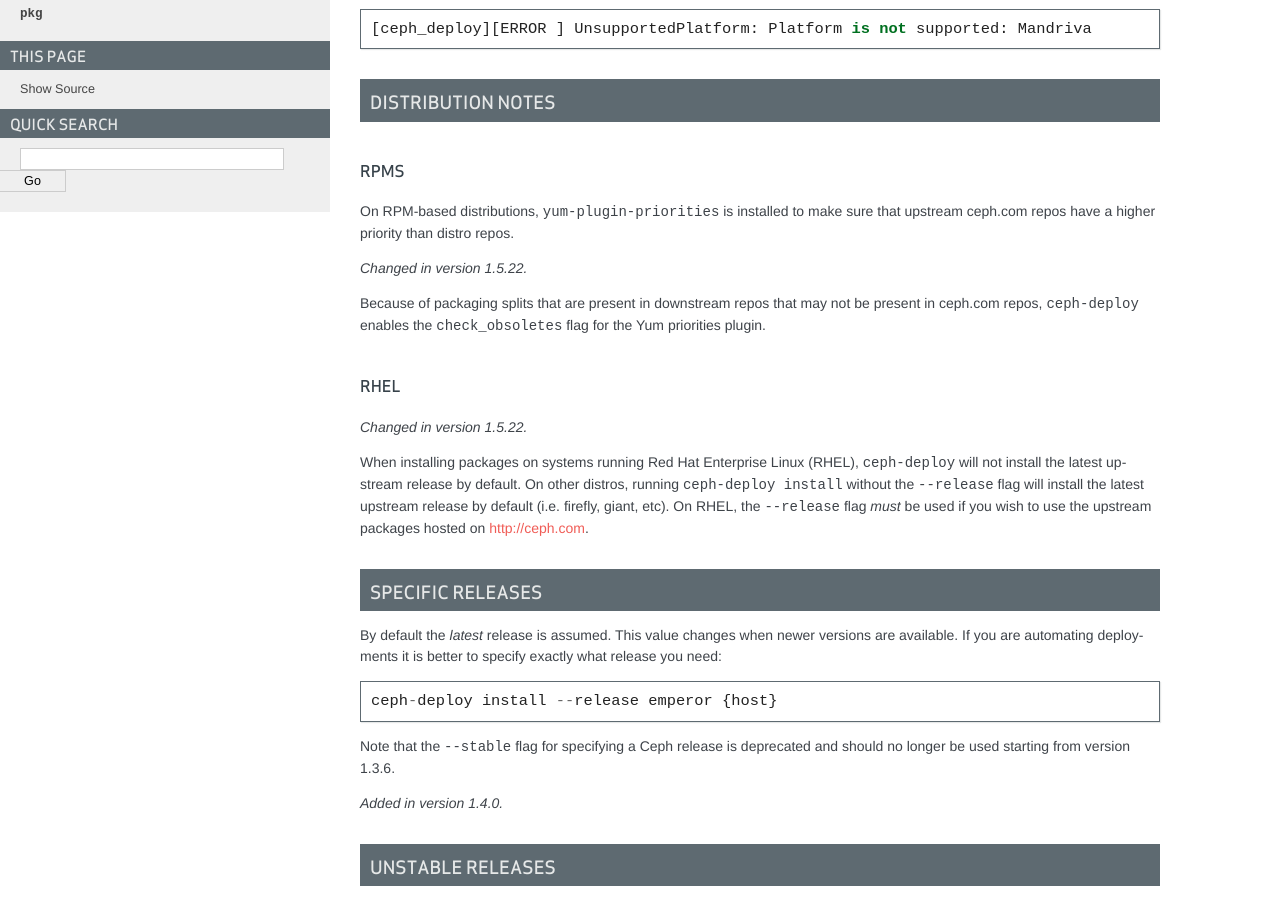
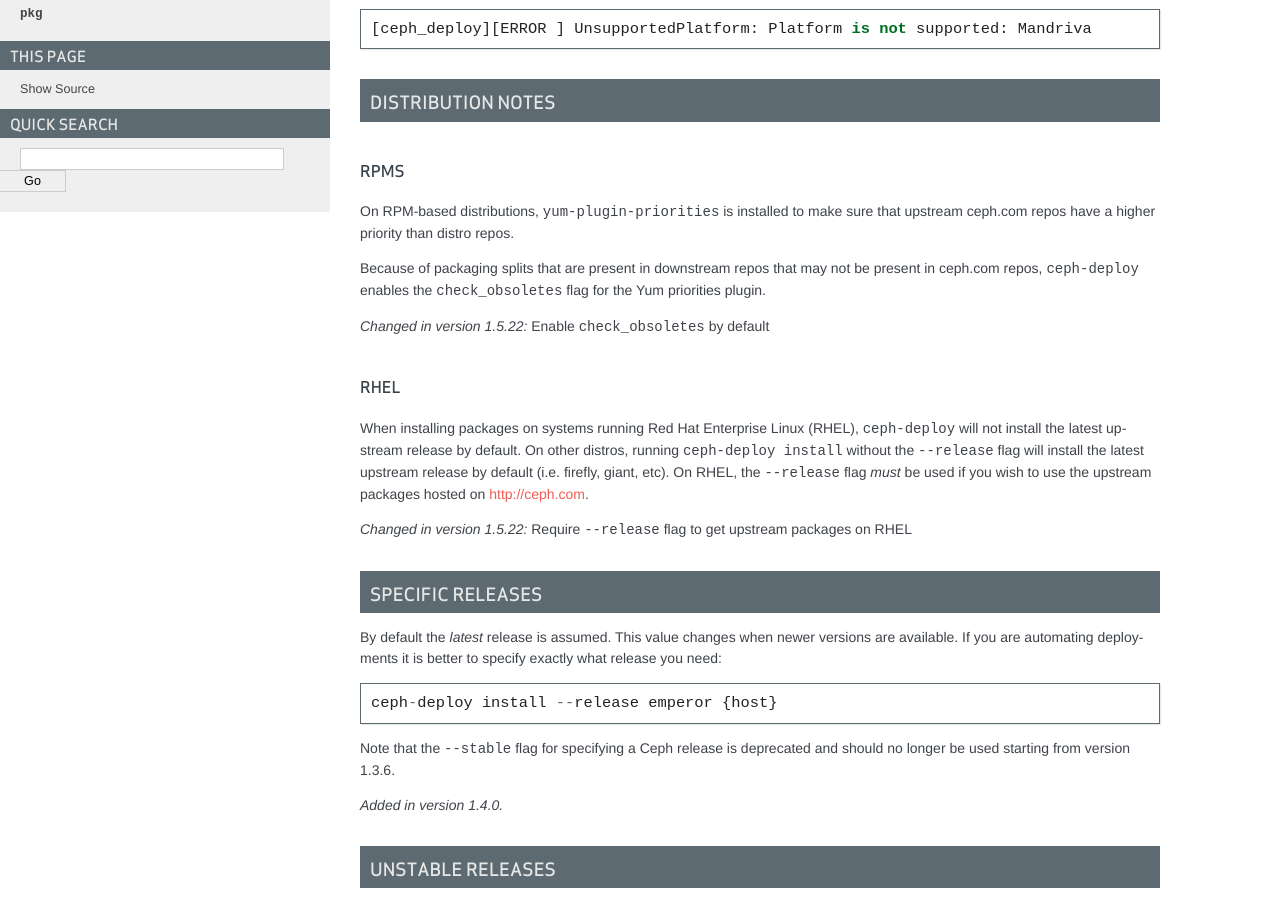
Before and after one commit to ceph/ceph-deploy, a Sphinx documentation site: the page built from docs/source/install.rst, in a window 1280 px wide and 900 px high, scrolled down 409 px. Built offline with Sphinx 7.4.7, drawn with Linux system fonts in a browser that asks for light colours.

Commit message:
doc: Fix versionchanged entries in install section
Signed-off-by: Travis Rhoden <trhoden@redhat.com>

```diff
--- a/docs/source/install.rst
+++ b/docs/source/install.rst
@@ -40,20 +40,24 @@ RPMs
 On RPM-based distributions, ``yum-plugin-priorities`` is installed to make sure
 that upstream ceph.com repos have a higher priority than distro repos.
 
-.. versionchanged:: 1.5.22
 Because of packaging splits that are present in downstream repos that may not
 be present in ceph.com repos, ``ceph-deploy`` enables the ``check_obsoletes``
 flag for the Yum priorities plugin.
 
+.. versionchanged:: 1.5.22
+   Enable ``check_obsoletes`` by default
+
 RHEL
 ^^^^
-.. versionchanged:: 1.5.22
 When installing packages on systems running Red Hat Enterprise Linux (RHEL),
 ``ceph-deploy`` will not install the latest upstream release by default. On other
 distros, running ``ceph-deploy install`` without the ``--release`` flag will
 install the latest upstream release by default (i.e. firefly, giant, etc). On
 RHEL, the ``--release`` flag *must* be used if you wish to use the upstream
 packages hosted on http://ceph.com.
+
+.. versionchanged:: 1.5.22
+   Require ``--release`` flag to get upstream packages on RHEL
 
 Specific Releases
 -----------------
```
